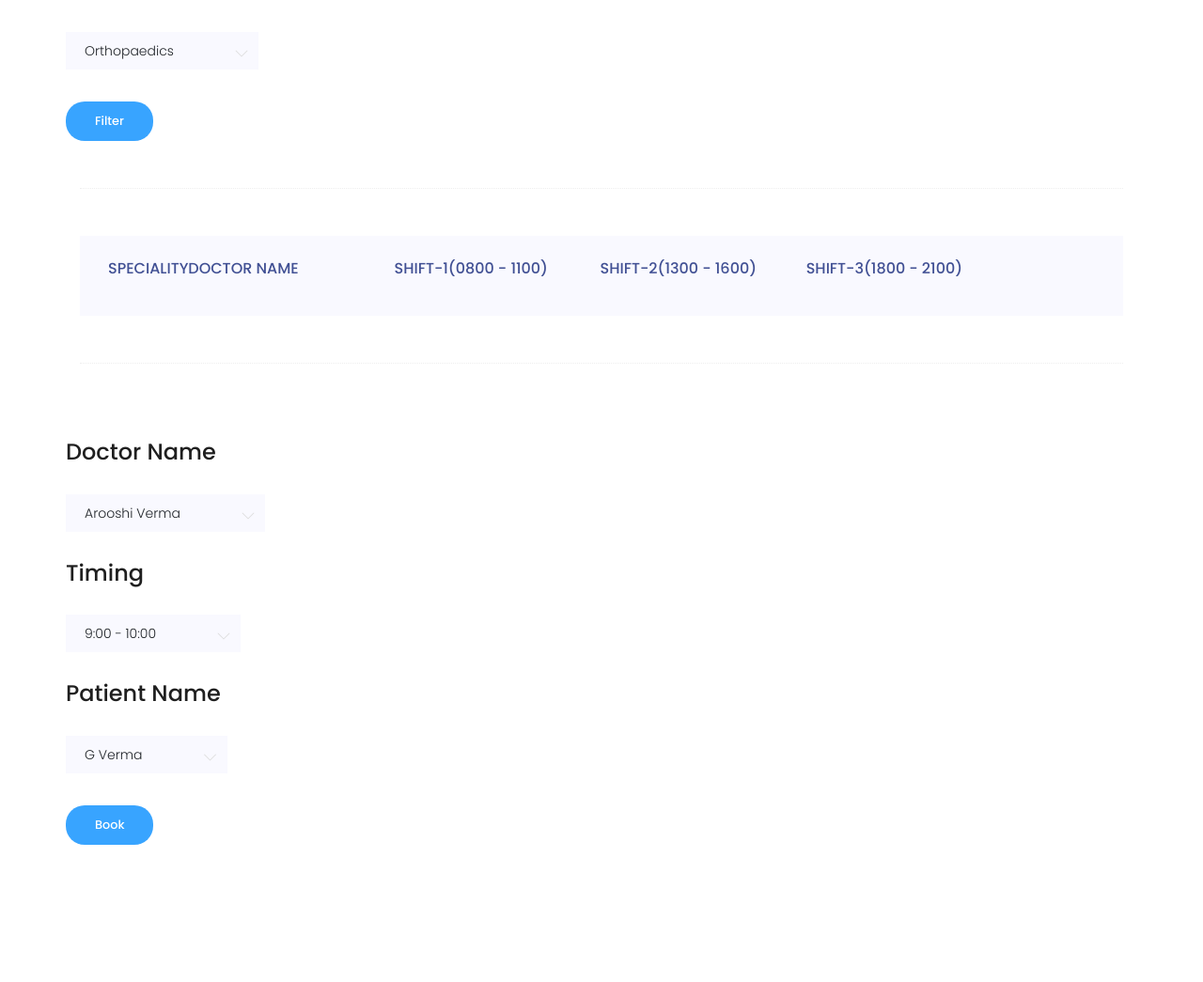
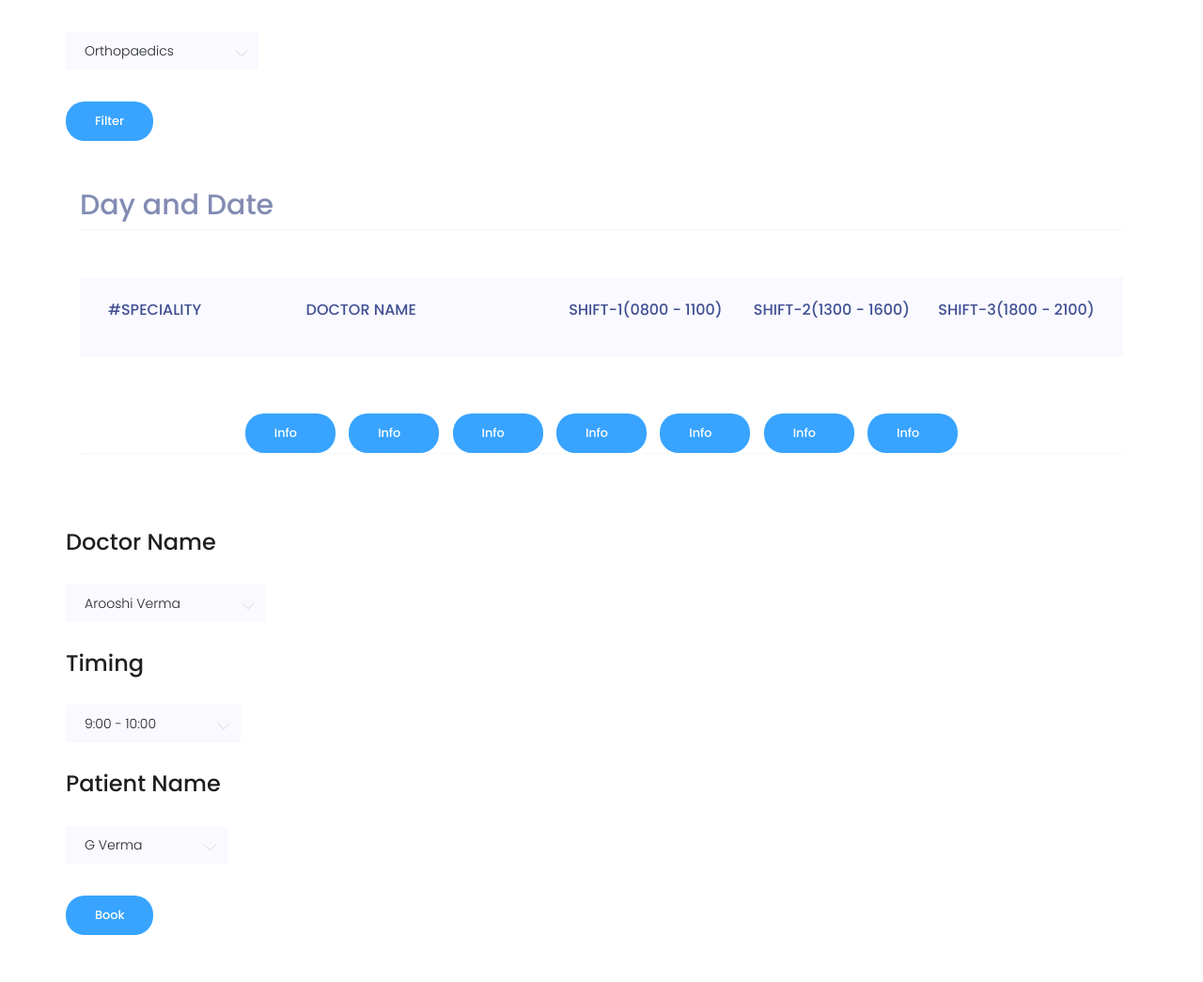
Before and after one commit to Hrishabh-yadav/Hospital_Scheduling, a Django app: page /book_appoint in a window 1280 px wide. Shown: the part 188-1233 px from the top of the page at 94% size. Before the commit the page ends 1137 px from the top, so only its background shows below. Run offline with Django 3.2, Linux system fonts and the light colour scheme; data that the repository does not hold is empty; some libraries are stand-ins or nearby versions.

Commit message:
Added pages to booking table frontend

```diff
--- a/templates/Book_appoint.html
+++ b/templates/Book_appoint.html
@@ -107,21 +107,25 @@
 				</div>
 			</div>
 			<!--End Form-->
-
+            <div class="typography">
+                <h2> Day and Date</h2>
+            </div>
 			<div class="section-top-border">
 				<div class="progress-table-wrap">
 					<div class="progress-table">
 						<div class="table-head">
-							<div class="serial">Speciality</div>
-							<div class="visit">Doctor Name</div>
+                            <div class="serial"> # </div>
+							<div class="visit">Speciality</div>
+							<div class="country">Doctor Name</div>
 							<div class="visit">Shift-1(0800 - 1100)</div>
 							<div class="visit">Shift-2(1300 - 1600)</div>
 							<div class="visit">Shift-3(1800 - 2100)</div>
 						</div>
                         {% for item in query %}
 						<div class="table-row">
-							<div class="serial">{{ item.doc.dept.deptname }} </div>
-							<div class="visit"> {{ item.doc.docname }}</div>
+                            <div class="serial"> {{ forloop.counter }} </div>
+							<div class="visit">{{ item.doc.dept.deptname }} </div>
+							<div class="country"> {{ item.doc.docname }}</div>
                             {% if item.shift1 == True %}
 							    <div class="visit"> Availaible </div>
                             {% else %}
@@ -143,6 +147,20 @@
 					</div>
 				</div>
 			</div>
+
+            <!--Table number buttons-->
+            <div style="text-align: center;">
+            <div class="button-group-area mt-40">
+                <a href="#" class="genric-btn info circle arrow">Info<span class="lnr lnr-arrow-right"></span></a>
+                <a href="#" class="genric-btn info circle arrow">Info<span class="lnr lnr-arrow-right"></span></a>
+                <a href="#" class="genric-btn info circle arrow">Info<span class="lnr lnr-arrow-right"></span></a>
+                <a href="#" class="genric-btn info circle arrow">Info<span class="lnr lnr-arrow-right"></span></a>
+                <a href="#" class="genric-btn info circle arrow">Info<span class="lnr lnr-arrow-right"></span></a>
+                <a href="#" class="genric-btn info circle arrow">Info<span class="lnr lnr-arrow-right"></span></a>
+                <a href="#" class="genric-btn info circle arrow">Info<span class="lnr lnr-arrow-right"></span></a>
+            </div>
+            </div>
+
 
 			<!--Start Form-->
 			<div class="section-top-border">
```
